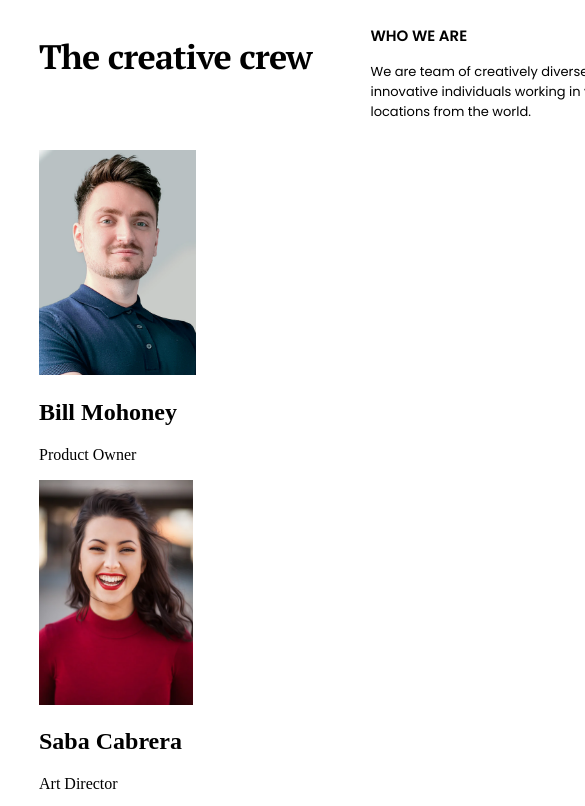
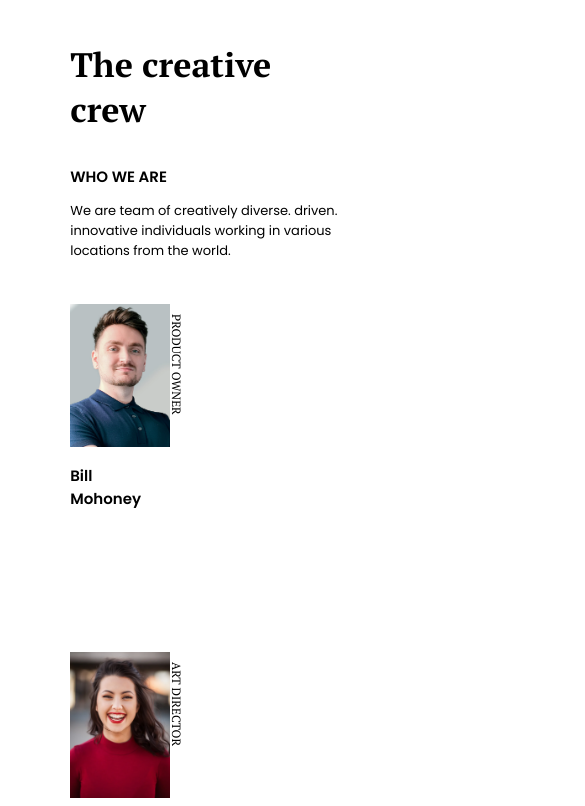
Before and after one commit to Pip0ca/Desafio-TeamPage, a plain HTML site: page index.html in a window 390 px wide. Shown: the top 806 px of the page, 585 px wide, since content can reach past the window. Drawn offline with Linux system fonts and the light colour scheme.

Commit message:
Update style.css

```diff
--- a/style.css
+++ b/style.css
@@ -2,51 +2,154 @@
 @import url('https://fonts.googleapis.com/css2?family=Poppins:wght@400;600&display=swap');
 
 body{
- margin-top: 3%;
- margin-left: 10%;
+ margin-top: 5%; /*ajuste de margem no topo*/
+ margin-left: 18%;  /*ajuste de margem esquerda*/
+margin-right: 15%;
 }
 header{
-  display: flex;
-  margin-bottom: 15px;
+  display: flex;  /*organização do bloco header dinamica*/
+  -ms-flex-wrap: wrap;
+      flex-wrap: wrap;
+       /*caso diminua a tela os blocos são organizados para esqueda*/
+  margin-bottom: 30px;  /*ajuste da margem de baixo*/
 }
 header .titlepage{
-font-family: PT Serif;
-font-weight: 700;
-font-size: 17px;
-font-style: normal;
-line-height: 46,58px;
-letter-spacing: -0.045em;
-text-align: left;
-margin-right: 15%;
-min-width:280px;
+font-family: PT Serif;  /*fonte do titlepage*/
+font-weight: 700;  /*tipo da fonte*/
+font-size: 17px;  /*tamanho da fonte*/
+font-style: normal;  /*estilo da fonte*/
+margin-right: 18%;  /*margem direita*/
+min-width:280px;  /*tamanho fixo */
 }
 header .intr h1{
-font-family: Poppins;
-font-size: 15px;
-font-style: normal;
-font-weight: 600;
-line-height: 27px;
-letter-spacing: 0em;
-text-align: left;
+font-family: Poppins;  /*fonte h1*/
+font-size: 15px;  /*tamanho da fonte*/
+font-style: normal;  /*estilo da fonte*/
+font-weight: 600; /*tipo da fonte*/
 }
 header .intr p{
-font-family: Poppins;
-width: 280px;
-font-size: 13px;
-font-style: normal;
-font-weight: 400;
-line-height: 20px;
-letter-spacing: 0em;
-text-align: left;
+font-family: Poppins;  /*fonte*/
+width: 280px;  /*tamanho do bloco*/
+font-size: 13px;  /*tamanho da letra*/
+font-style: normal;  /*estilo da fonte*/
+font-weight: 400;  /*tipo da fonte*/
+line-height: 20px;  /*espaço entre as linhas*/
 }
 section {
-
-  display:grid;
+display: flex; /*dimensionamento dos blocos section*/
+  -ms-flex-wrap: wrap;
+      flex-wrap: wrap;
+      /*fez com que ao diminuir a tela as imagens fossem se organizando a esquerda*/
 }
 section img{
   max-width:350px;
   max-height:225px;
-  width: auto;
-  height: auto;
-  margin-right: 100px;
+  /*dimensionamento da imagem*/
 }
+section .container {
+  height: 300px; /*espaço entre um container e outro quando ele estiver na linha de baixo*/
+  display: flex; /*ajuste do blocos dentro do container*/
+}
+section .container .box h1{
+  font-family: Poppins;  /*fonte do h1*/
+  font-weight: 600;  /*tipo da fonte*/
+  font-size: 15px;  /*tamanho fonte*/
+}
+section .container  p {
+  position: relative; /*ajuste de localização*/
+  width: 102px; /*ajuste de tamanho*/
+  height: 20px; /*ajuste de tamanho*/
+  top: 39px; /*ajuste de localização*/
+  left: -42px; /*ajuste de localização*/
+  font-family: PT Serif;  /*fonte de escrita*/
+  font-size: 12px; /*tamanho da fonte*/
+  -webkit-transform: rotate(90deg);
+          transform: rotate(90deg);
+          /*ajuste para deixar vertical*/
+  text-transform: uppercase; /*deixar a escrita em letra maiuscula*/
+}
+.container:nth-child(2) {
+  margin-top: 6em;
+}
+.container:nth-child(5) {
+  margin-top: 8em;
+}
+.second-line {
+  margin-top: 2em;
+}
+/*ajuste dos containers dinamicos*/
+@media screen and (max-width: 1029px){
+  header .titlepage{
+    margin-right: 13%;
+  }
+}
+@media screen and (max-width: 972px){
+  header .titlepage{
+    margin-right: 9%;
+  }
+  .container:nth-child(1) {
+    margin-top: 0em !important;
+  }
+  .container:nth-child(3) {
+    margin-top: 0em !important;
+  }
+  .container:nth-child(5) {
+    margin-top: 0em !important;
+  }
+  .container:nth-child(2) {
+    margin-top: 3em !important;
+  }
+  .container:nth-child(4) {
+    margin-top: 3em !important;
+  }
+  .container:nth-child(6) {
+    margin-top: 3em !important;
+  }
+  .box img {
+    width: 158px !important;
+  }
+}
+@media screen and (max-width: 777px){
+  .container p{
+    left: 13px !important;
+  }
+  .box {
+    width: 100px;
+  }
+  .box img {
+    max-width:200px;
+  }
+}
+@media screen and (max-width: 617px){
+  .box img{
+    max-width: 120px;
+  }
+  .box {
+    width: 80px;
+  }
+  .container p{
+    left: -3px !important;
+  }
+}
+@media screen and (max-width:545px){
+  .box img{
+    max-width: 120px;
+  }
+  .box {
+    width: 60px;
+  }
+  .container p{
+    left: 13px !important;
+  }
+}
+@media screen and (max-width:482px){
+  .box img{
+    max-width: 100px;
+  }
+  .box {
+    width: 40px;
+  }
+  .container p{
+    left: 13px !important;
+  }
+}
```
